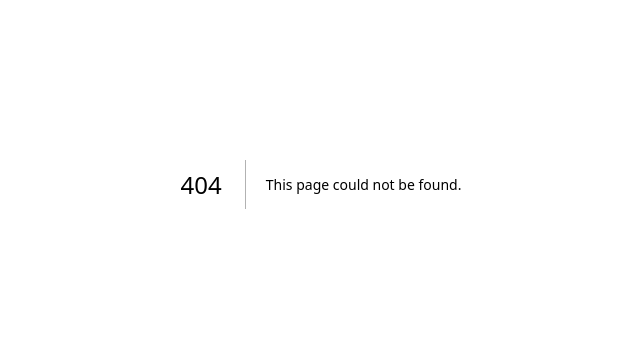
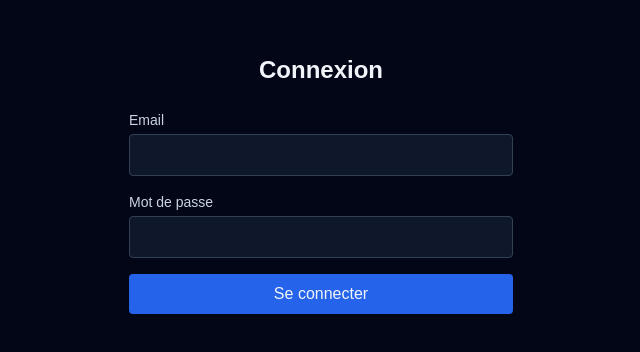
Before and after one commit to glaive158/gym-management, a Next.js app: page /login in a window 1280 px wide. Before the commit this address had no page. Shown: the part 216-568 px from the top of the page, without its empty margins (319-959 px from the left). Built offline with nearby package versions, Linux system fonts and the light colour scheme.

Commit message:
feat: add landing page and login form

```diff
--- a/src/app/layout.tsx
+++ b/src/app/layout.tsx
@@ -1,34 +1,17 @@
 import type { Metadata } from "next";
-import localFont from "next/font/local";
 import "./globals.css";
-
-const geistSans = localFont({
-  src: "./fonts/GeistVF.woff",
-  variable: "--font-geist-sans",
-  weight: "100 900",
-});
-const geistMono = localFont({
-  src: "./fonts/GeistMonoVF.woff",
-  variable: "--font-geist-mono",
-  weight: "100 900",
-});
+import { Providers } from "./providers";
 
 export const metadata: Metadata = {
-  title: "Create Next App",
-  description: "Generated by create next app",
+  title: "Gym Management SaaS",
+  description: "Plateforme moderne de gestion de salles de sport",
 };
 
-export default function RootLayout({
-  children,
-}: Readonly<{
-  children: React.ReactNode;
-}>) {
+export default function RootLayout({ children }: { children: React.ReactNode }) {
   return (
-    <html lang="en">
-      <body
-        className={`${geistSans.variable} ${geistMono.variable} antialiased`}
-      >
-        {children}
+    <html lang="fr">
+      <body>
+        <Providers>{children}</Providers>
       </body>
     </html>
   );
--- /dev/null
+++ b/src/app/login/login-form.tsx
@@ -0,0 +1,64 @@
+"use client";
+
+import { useState } from "react";
+import { signIn } from "next-auth/react";
+import { useRouter, useSearchParams } from "next/navigation";
+
+export function LoginForm() {
+  const router = useRouter();
+  const params = useSearchParams();
+  const callbackUrl = params.get("callbackUrl") ?? "/";
+  const initialError = params.get("error");
+
+  const [email, setEmail] = useState("");
+  const [password, setPassword] = useState("");
+  const [error, setError] = useState<string | null>(initialError);
+  const [loading, setLoading] = useState(false);
+
+  async function onSubmit(e: React.FormEvent) {
+    e.preventDefault();
+    setError(null);
+    setLoading(true);
+    const res = await signIn("credentials", { email, password, redirect: false, callbackUrl });
+    setLoading(false);
+    if (res?.error) {
+      setError("Identifiants invalides");
+      return;
+    }
+    router.push(callbackUrl);
+    router.refresh();
+  }
+
+  return (
+    <form onSubmit={onSubmit} className="space-y-4">
+      <div>
+        <label className="block text-sm mb-1 text-slate-300">Email</label>
+        <input
+          type="email"
+          required
+          value={email}
+          onChange={(e) => setEmail(e.target.value)}
+          className="w-full px-3 py-2 rounded bg-slate-900 border border-slate-700 text-slate-100"
+        />
+      </div>
+      <div>
+        <label className="block text-sm mb-1 text-slate-300">Mot de passe</label>
+        <input
+          type="password"
+          required
+          value={password}
+          onChange={(e) => setPassword(e.target.value)}
+          className="w-full px-3 py-2 rounded bg-slate-900 border border-slate-700 text-slate-100"
+        />
+      </div>
+      {error && <p className="text-sm text-red-400">{error}</p>}
+      <button
+        type="submit"
+        disabled={loading}
+        className="w-full px-4 py-2 rounded bg-blue-600 hover:bg-blue-500 disabled:opacity-50 font-medium"
+      >
+        {loading ? "Connexion..." : "Se connecter"}
+      </button>
+    </form>
+  );
+}
--- /dev/null
+++ b/src/app/login/page.tsx
@@ -0,0 +1,15 @@
+import { Suspense } from "react";
+import { LoginForm } from "./login-form";
+
+export default function LoginPage() {
+  return (
+    <main className="min-h-screen bg-slate-950 text-slate-100 flex items-center justify-center px-6">
+      <div className="w-full max-w-sm space-y-6">
+        <h1 className="text-2xl font-semibold text-center">Connexion</h1>
+        <Suspense fallback={null}>
+          <LoginForm />
+        </Suspense>
+      </div>
+    </main>
+  );
+}
--- a/src/app/page.tsx
+++ b/src/app/page.tsx
@@ -1,101 +1,28 @@
-import Image from "next/image";
+import Link from "next/link";
 
 export default function Home() {
   return (
-    <div className="grid grid-rows-[20px_1fr_20px] items-center justify-items-center min-h-screen p-8 pb-20 gap-16 sm:p-20 font-[family-name:var(--font-geist-sans)]">
-      <main className="flex flex-col gap-8 row-start-2 items-center sm:items-start">
-        <Image
-          className="dark:invert"
-          src="https://nextjs.org/icons/next.svg"
-          alt="Next.js logo"
-          width={180}
-          height={38}
-          priority
-        />
-        <ol className="list-inside list-decimal text-sm text-center sm:text-left font-[family-name:var(--font-geist-mono)]">
-          <li className="mb-2">
-            Get started by editing{" "}
-            <code className="bg-black/[.05] dark:bg-white/[.06] px-1 py-0.5 rounded font-semibold">
-              src/app/page.tsx
-            </code>
-            .
-          </li>
-          <li>Save and see your changes instantly.</li>
-        </ol>
-
-        <div className="flex gap-4 items-center flex-col sm:flex-row">
-          <a
-            className="rounded-full border border-solid border-transparent transition-colors flex items-center justify-center bg-foreground text-background gap-2 hover:bg-[#383838] dark:hover:bg-[#ccc] text-sm sm:text-base h-10 sm:h-12 px-4 sm:px-5"
-            href="https://vercel.com/new?utm_source=create-next-app&utm_medium=appdir-template-tw&utm_campaign=create-next-app"
-            target="_blank"
-            rel="noopener noreferrer"
+    <main className="min-h-screen bg-slate-950 text-slate-100 flex items-center justify-center px-6">
+      <div className="max-w-2xl text-center space-y-6">
+        <h1 className="text-5xl font-bold tracking-tight">Gym Management SaaS</h1>
+        <p className="text-lg text-slate-400">
+          Plateforme moderne de gestion de salles de sport. Check-in QR, paiements, multi-salles.
+        </p>
+        <div className="flex gap-4 justify-center pt-4">
+          <Link
+            href="/login"
+            className="px-6 py-3 rounded-md bg-blue-600 hover:bg-blue-500 font-medium transition"
           >
-            <Image
-              className="dark:invert"
-              src="https://nextjs.org/icons/vercel.svg"
-              alt="Vercel logomark"
-              width={20}
-              height={20}
-            />
-            Deploy now
-          </a>
-          <a
-            className="rounded-full border border-solid border-black/[.08] dark:border-white/[.145] transition-colors flex items-center justify-center hover:bg-[#f2f2f2] dark:hover:bg-[#1a1a1a] hover:border-transparent text-sm sm:text-base h-10 sm:h-12 px-4 sm:px-5 sm:min-w-44"
-            href="https://nextjs.org/docs?utm_source=create-next-app&utm_medium=appdir-template-tw&utm_campaign=create-next-app"
-            target="_blank"
-            rel="noopener noreferrer"
+            Connexion
+          </Link>
+          <Link
+            href="/signup"
+            className="px-6 py-3 rounded-md border border-slate-700 hover:bg-slate-800 font-medium transition"
           >
-            Read our docs
-          </a>
+            Inscrire ma salle
+          </Link>
         </div>
-      </main>
-      <footer className="row-start-3 flex gap-6 flex-wrap items-center justify-center">
-        <a
-          className="flex items-center gap-2 hover:underline hover:underline-offset-4"
-          href="https://nextjs.org/learn?utm_source=create-next-app&utm_medium=appdir-template-tw&utm_campaign=create-next-app"
-          target="_blank"
-          rel="noopener noreferrer"
-        >
-          <Image
-            aria-hidden
-            src="https://nextjs.org/icons/file.svg"
-            alt="File icon"
-            width={16}
-            height={16}
-          />
-          Learn
-        </a>
-        <a
-          className="flex items-center gap-2 hover:underline hover:underline-offset-4"
-          href="https://vercel.com/templates?framework=next.js&utm_source=create-next-app&utm_medium=appdir-template-tw&utm_campaign=create-next-app"
-          target="_blank"
-          rel="noopener noreferrer"
-        >
-          <Image
-            aria-hidden
-            src="https://nextjs.org/icons/window.svg"
-            alt="Window icon"
-            width={16}
-            height={16}
-          />
-          Examples
-        </a>
-        <a
-          className="flex items-center gap-2 hover:underline hover:underline-offset-4"
-          href="https://nextjs.org?utm_source=create-next-app&utm_medium=appdir-template-tw&utm_campaign=create-next-app"
-          target="_blank"
-          rel="noopener noreferrer"
-        >
-          <Image
-            aria-hidden
-            src="https://nextjs.org/icons/globe.svg"
-            alt="Globe icon"
-            width={16}
-            height={16}
-          />
-          Go to nextjs.org →
-        </a>
-      </footer>
-    </div>
+      </div>
+    </main>
   );
 }
--- /dev/null
+++ b/src/app/providers.tsx
@@ -0,0 +1,7 @@
+"use client";
+
+import { SessionProvider } from "next-auth/react";
+
+export function Providers({ children }: { children: React.ReactNode }) {
+  return <SessionProvider>{children}</SessionProvider>;
+}
```
